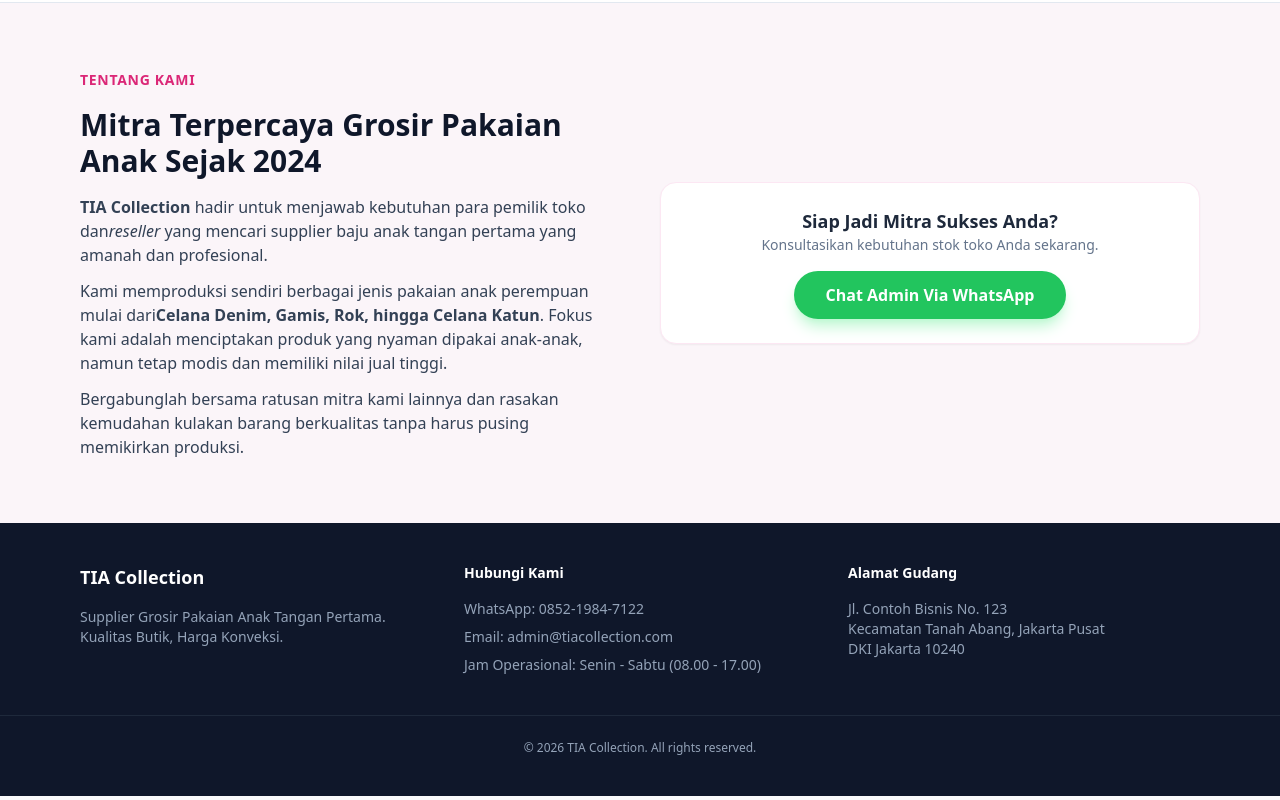
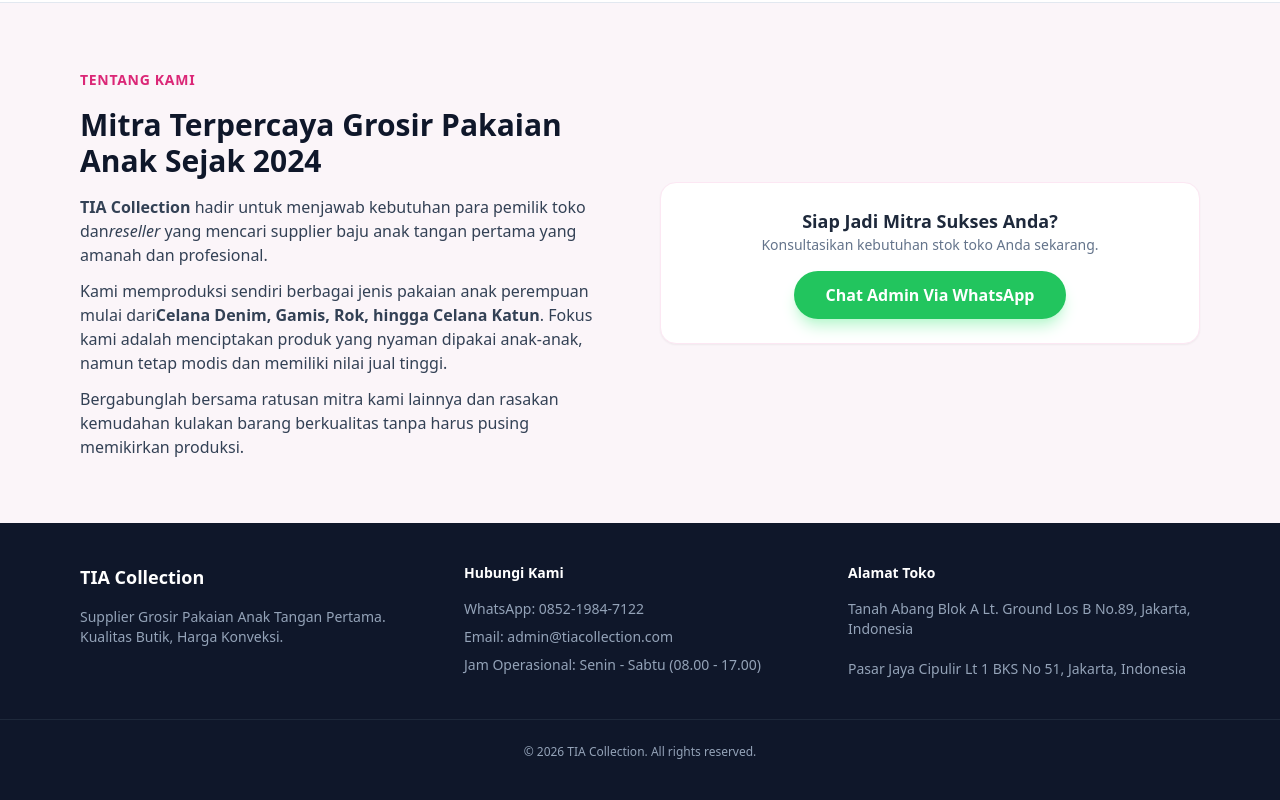
Before and after one commit to Raihan260/Web_TIA, a React (Vite) app: page / in a window 1280 px wide. Shown: the part 1770-2570 px from the top of the page. Built offline with nearby package versions, Linux system fonts and the light colour scheme.

Commit message:
Changes to be committed: 	modified:   src/App.tsx 	modified:   src/data/products.ts

```diff
--- a/src/App.tsx
+++ b/src/App.tsx
@@ -100,11 +100,13 @@
               </ul>
             </div>
             <div>
-              <h4 className="text-white font-bold mb-4">Alamat Gudang</h4>
+              <h4 className="text-white font-bold mb-4">Alamat Toko</h4>
               <p>
-                Jl. Contoh Bisnis No. 123<br />
-                Kecamatan Tanah Abang, Jakarta Pusat<br />
-                DKI Jakarta 10240
+                Tanah Abang Blok A Lt. Ground Los B No.89, Jakarta, Indonesia
+              </p>
+              <br />
+              <p>
+                Pasar Jaya Cipulir Lt 1 BKS No 51, Jakarta, Indonesia
               </p>
             </div>
           </div>
--- a/src/data/products.ts
+++ b/src/data/products.ts
@@ -64,7 +64,7 @@
     category: 'Denim Panjang',
     imageUrl: '/images/Celana-jeans-skena-Kd-5017.jpg',
     tags: ['Best Seller', 'Jeans Skena'],
-    seriesOptions: denimSeriesOptions.slice(0, 3), // Khusus ini cuma 3 seri
+    seriesOptions: denimSeriesOptions
   },
   {
     id: 'jeans-skena-5004',
```
